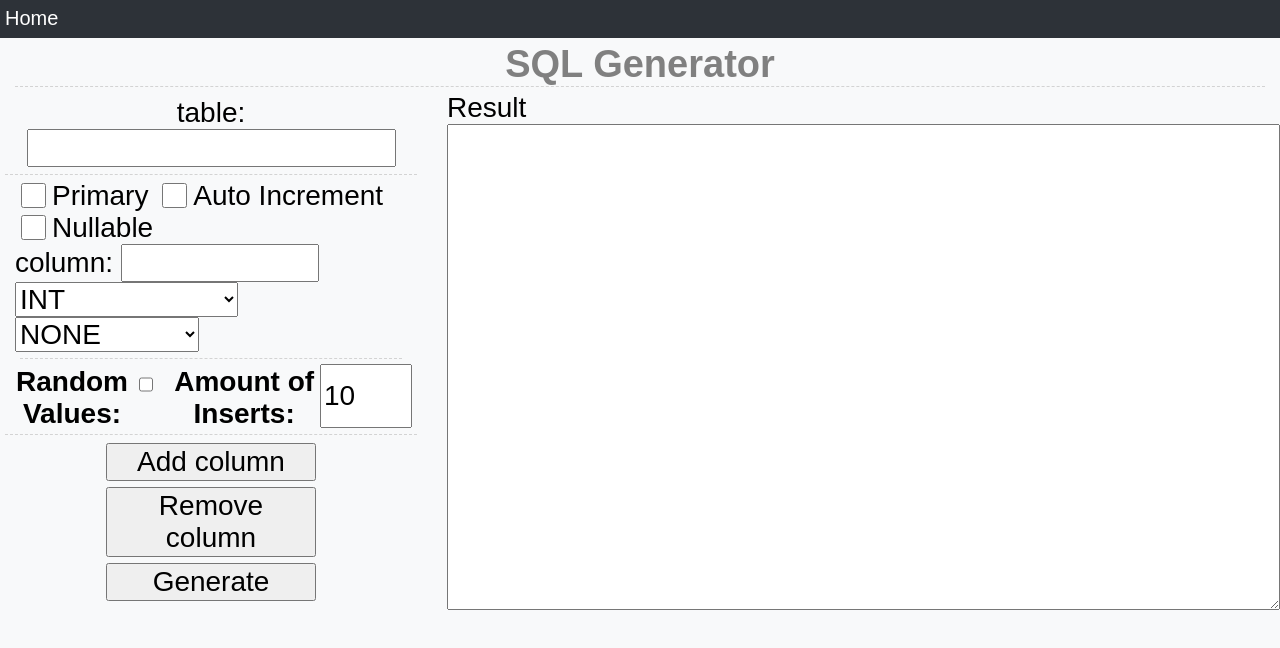
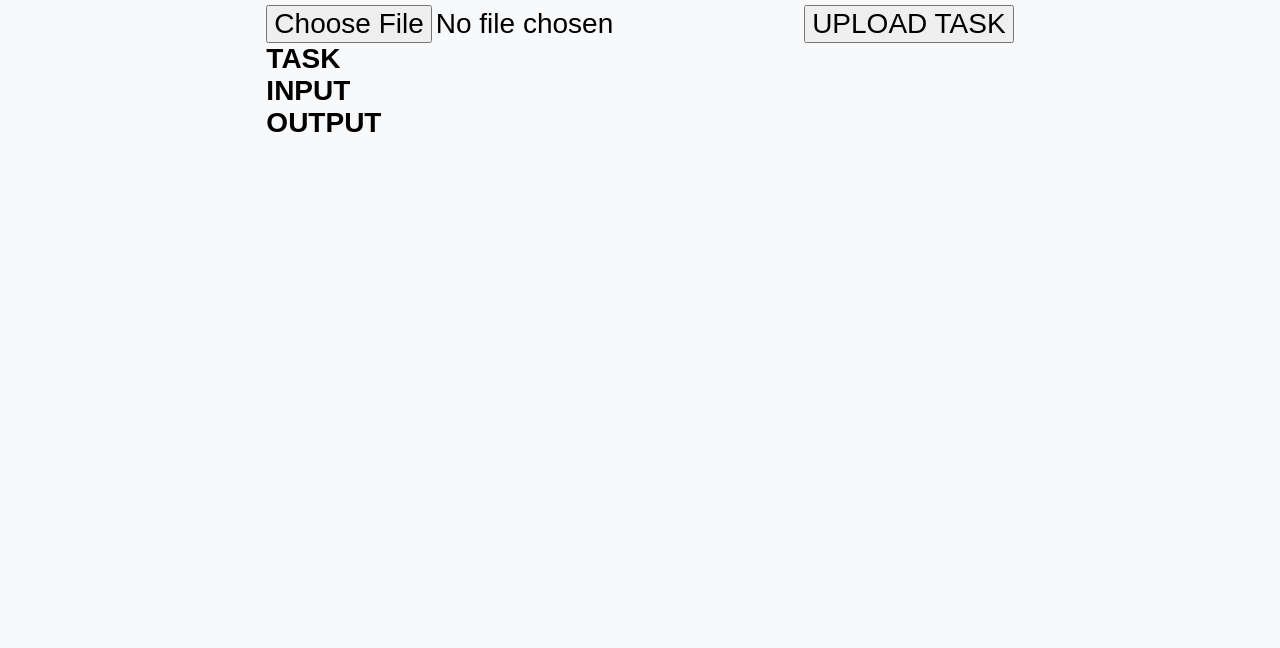
Before and after one commit to hlisnikowski/hlisnikowski.github.io, a plain HTML site: page index.html in a window 1280 px wide. Drawn offline with Linux system fonts and the light colour scheme; a web font is replaced by a local one.

Commit message:
education purposes

```diff
--- a/index.html
+++ b/index.html
@@ -1,83 +1,74 @@
 <!DOCTYPE html>
 <html lang="en">
     <head>
-    <meta charset="UTF-8">
-    <meta http-equiv="X-UA-Compatible" content="IE=edge">
-    <meta name="viewport" content="width=device-width, initial-scale=1.0">
-    <link rel="stylesheet" href="style.css">
-    <link rel="preconnect" href="https://fonts.googleapis.com">
-    <link rel="preconnect" href="https://fonts.gstatic.com" crossorigin>
-    <link href="https://fonts.googleapis.com/css2?family=Anek+Telugu&display=swap" rel="stylesheet">
+        <meta charset="UTF-8" />
+        <meta http-equiv="X-UA-Compatible" content="IE=edge" />
+        <meta name="viewport" content="width=device-width, initial-scale=1.0" />
         <title>Document</title>
+        <link rel="stylesheet" href="style.css" />
+        <link rel="preconnect" href="https://fonts.googleapis.com" />
+        <link rel="preconnect" href="https://fonts.gstatic.com" crossorigin />
+        <link
+            href="https://fonts.googleapis.com/css2?family=Encode+Sans+Semi+Expanded:wght@200;500;700&display=swap"
+            rel="stylesheet"
+        />
     </head>
     <body>
-   <div class="top-nav">
-        <a href="#">Home</a>
+        <div class="container">
+            <form id="form">
+                <div class="upload-file">
+                    <input type="file" id="file" accept=".json" />
+                    <button type="submit">UPLOAD TASK</button>
                 </div>
-   <header>
-    <div class="title">
-        <h1>SQL Generator</h1>
+                <div class="question box">
+                    <h3>TASK</h3>
+                    <p id="task"></p>
                 </div>
-   </header>
-   <div class="container">
-    <div class="left-side">
-        <div class="table-area">
-            <label>table:
-                <input type="text" id="table-name">
-            </label>
+                <div class="input box">
+                    <h3>INPUT</h3>
+                    <p id="input"></p>
                 </div>
-        <div class="h-line"></div>
-        <div class="column-area">
-            <div class="field">
-                <div class="special">
-                    <input name="primary" type="checkbox">Primary
-                    <input name="increment" type="checkbox">Auto Increment
-                    <input name="nullable" type="checkbox">Nullable
+                <div class="output box">
+                    <h3>OUTPUT</h3>
+                    <p id="output"></p>
                 </div>
-                <label>column:</label>
-                    <input style="width: 190px;" type="column-name" required>
-                <select name="datatype" >
-                    <option value="">INT</option>
-                    <option value="">TEXT</option>
-                    <option value="">VARCHAR(10)</option>
-                    <option value="">VARCHAR(25)</option>
-					<option value="">VARCHAR(255)</option>
-                    <option value="">BOOL</option>
-                </select>
-                <select name="gen-type" >
-                    <option value="">NONE</option>
-                    <option value="">FIRSTNAME</option>
-                    <option value="">LASTNAME</option>
-                    <option value="">FULLNAME</option>
-                    <option value="">AGE</option>
-                    <option value="">PHONE</option>
-                    <option value="">PIN</option>
-                    <option value="">COUNTRY</option>
-                    <option value="">BOOL</option>
-                </select>
-                <div class="h-line"></div>
-            </div>
-            <div id="another-field"></div>
-            <div id="randomizer" class="randomizer">
-               <h4>Random Values:</h4>
-               <input name="random" class="random" type="checkbox">
-               <h4> Amount of Inserts:</h4>
-               <input type="number" name="insert-count" value="10" min="0" max="20">
-            </div>
-            <div class="h-line"></div>
-            <div class="generate-btns">
-                <button onclick="addColumn();event.preventDefault();">Add column</button>
-                <button onclick="removeColumn();event.preventDefault();">Remove column</button>
-                <button onclick="generate();event.preventDefault();">Generate</button>
-            </div>
-         </div>
-    </div>
-    <div class="right-side">
-        <label>Result</label>
-         <textarea name="" id="result-area" cols="50" rows="15"></textarea>
-
-    </div>
+            </form>
         </div>
     </body>
-<script src="script.js"></script>
+
+    <script>
+        const form = document.getElementById("form");
+
+        const compile = (text) => {
+            text = text.replaceAll("--", "<strong>");
+            text = text.replaceAll("++", "</strong>");
+            text = text.replaceAll("//", "</br>");
+            return text;
+        };
+
+        form.addEventListener("submit", function (event) {
+            // Prevent default HTML page refresh
+            event.preventDefault();
+
+            // Select file upload element
+            const uploadElement = document.getElementById("file");
+            // Extract the file (for a single file, always 0 in the list)
+            const file = uploadElement.files[0];
+            let reader = new FileReader();
+            reader.onload = logFile;
+            // Read the file
+            reader.readAsText(file);
+        });
+
+        function logFile(event) {
+            const result = event.target.result;
+            const data = JSON.parse(result);
+            const taskP = document.getElementById("task");
+            const inputP = document.getElementById("input");
+            const output = document.getElementById("output");
+            taskP.innerHTML = compile(data.task);
+            inputP.innerHTML = compile(data.input);
+            output.innerHTML = compile(data.output);
+        }
+    </script>
 </html>
```
Lines whose indentation alone changed are shown as unchanged.
